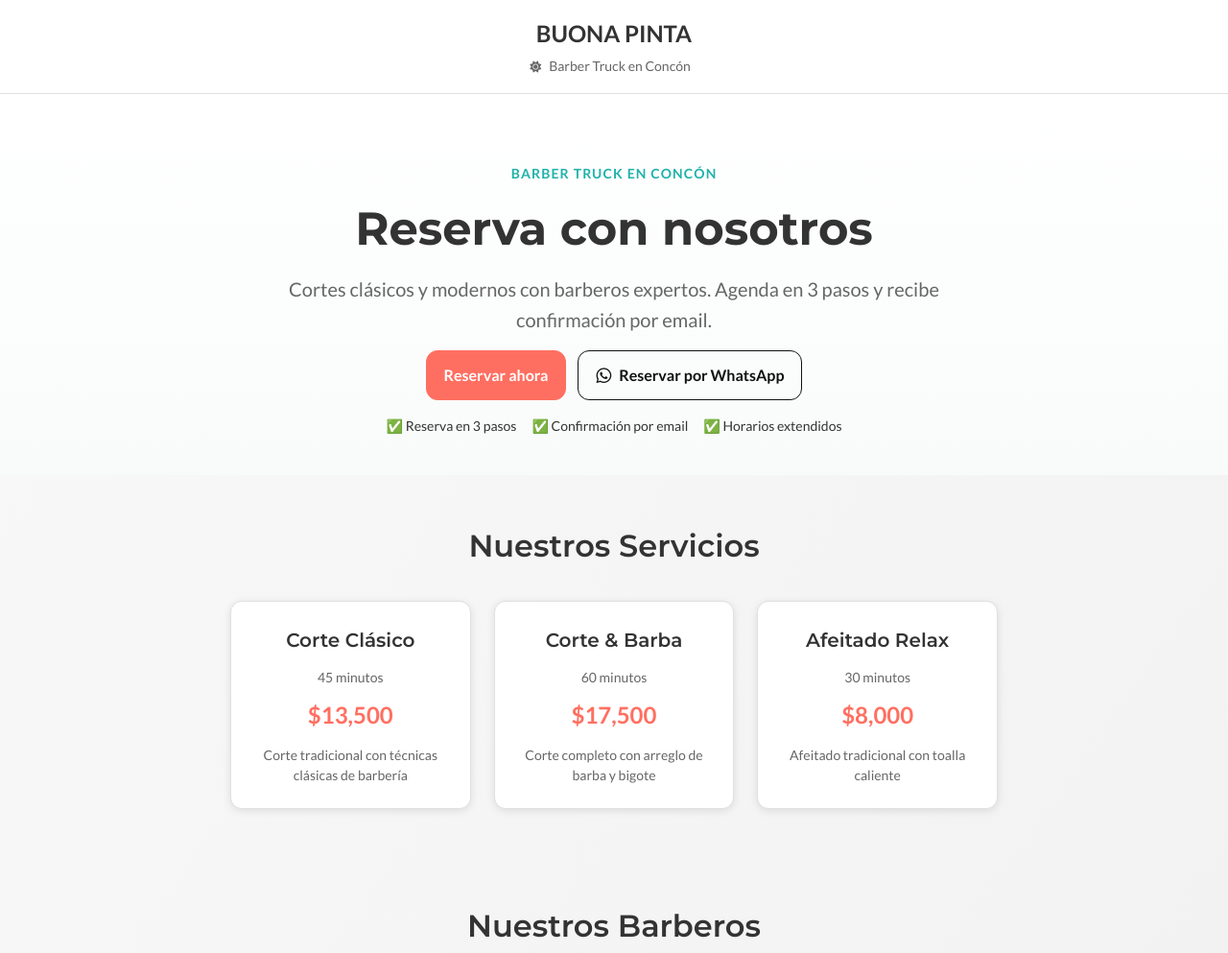
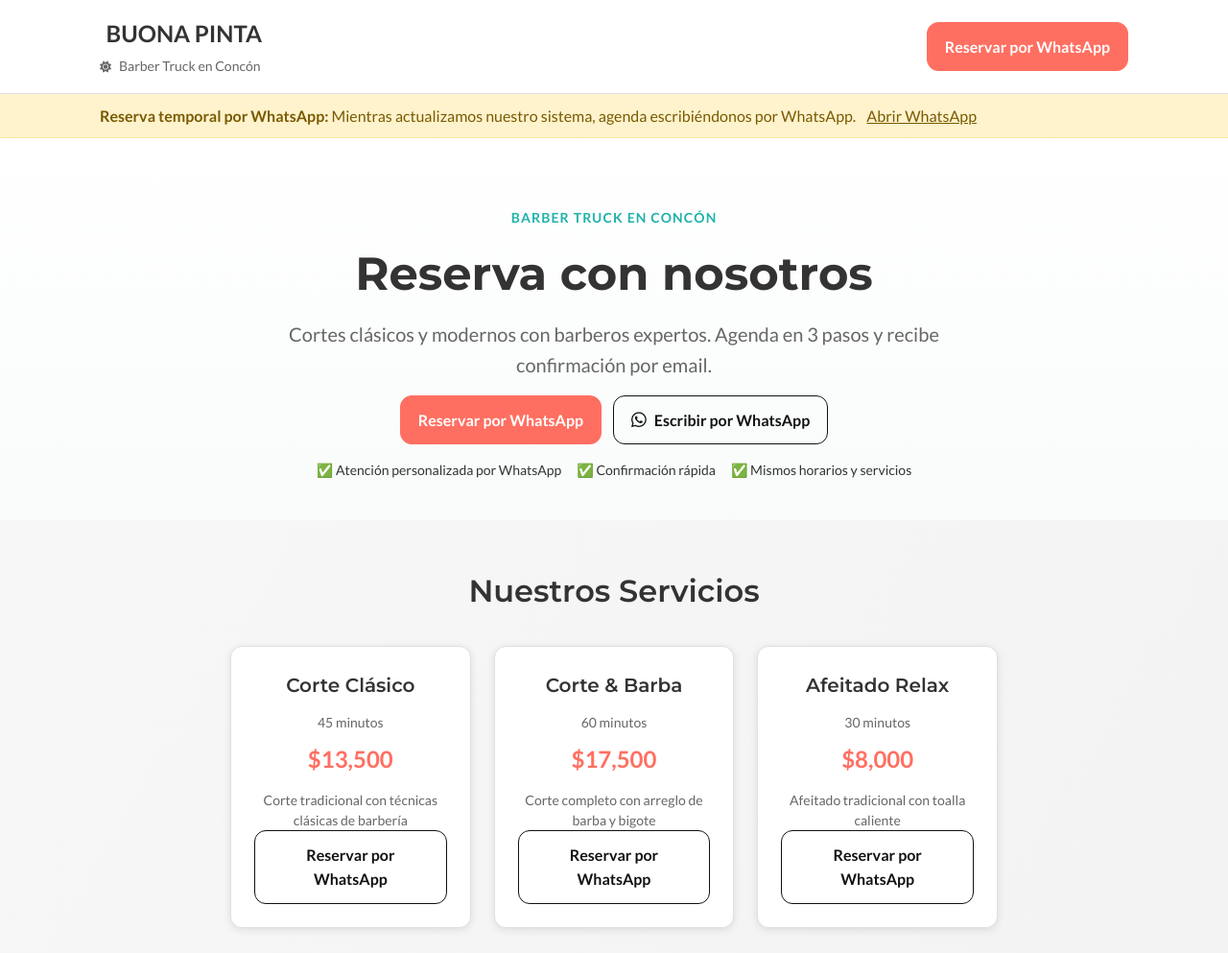
Before and after one commit to tomasgomez/buonapinta-landing, a website: page index.html in a window 1280 px wide. Shown: the top 993 px of the page at 96% size. Drawn offline with Linux system fonts and the light colour scheme; some icons are missing.

Commit message:
feat: redirigir temporalmente todos los CTAs a WhatsApp
- Centralizar CTAs en config.ts con getReserveHref() y modo WhatsApp
- Actualizar Hero, Header, Services y Barbers para usar WhatsApp
- Agregar banner informativo de reserva temporal por WhatsApp
- Cambiar todos los botones 'Reservar' a 'Reservar por WhatsApp'
- Mantener enlaces existentes a Instagram, teléfono y dirección
- Agregar estilos CSS para notice banner y header-row layout

Mientras se afina el sistema de reservas, todos los CTAs redirigen a WhatsApp con mensaje prellenado ✅

```diff
--- a/index.html
+++ b/index.html
@@ -44,7 +44,8 @@
     <main>
 
     <header class="header">
-      <div class="container">
+      <div class="container header-row">
+        <div>
           <h1>BUONA PINTA</h1>
           <p class="tagline">
             <i class="fas fa-sun icon"></i>
@@ -52,7 +53,20 @@
             <i class="fas fa-waves icon"></i>
           </p>
         </div>
+        <a href="https://wa.me/56956591265?text=%C2%A1Hola!%20Quiero%20reservar%20una%20hora%20en%20Buona%20Pinta.%20%C2%BFMe%20ayudas%3F" target="_blank" rel="noopener noreferrer" class="btn btn-primary sm-hidden">
+          Reservar por WhatsApp
+        </a>
+      </div>
     </header>
+
+
+    <div class="notice">
+      <div class="container">
+        <strong>Reserva temporal por WhatsApp:</strong>
+        Mientras actualizamos nuestro sistema, agenda escribiéndonos por WhatsApp.
+        <a href="https://wa.me/56956591265?text=%C2%A1Hola!%20Quiero%20reservar%20una%20hora%20en%20Buona%20Pinta.%20%C2%BFMe%20ayudas%3F" target="_blank" rel="noopener noreferrer" class="link">Abrir WhatsApp</a>
+      </div>
+    </div>
 
 
     <section class="hero">
@@ -61,19 +75,21 @@
         <h1>Reserva con nosotros</h1>
         <p class="sub">Cortes clásicos y modernos con barberos expertos. Agenda en 3 pasos y recibe confirmación por email.</p>
         <div class="cta-row">
-          <a href="https://reserva.buonapinta.cl/book" class="btn btn-primary">Reservar ahora</a>
+          <a href="https://wa.me/56956591265?text=%C2%A1Hola!%20Quiero%20reservar%20una%20hora%20en%20Buona%20Pinta.%20%C2%BFMe%20ayudas%3F" target="_blank" rel="noopener noreferrer" class="btn btn-primary">Reservar por WhatsApp</a>
           <a
-            href="https://wa.me/+56956591265?text=Hola%20quiero%20reservar%20una%20hora%20en%20BUONA%20PINTA"
+            href="https://wa.me/56956591265"
+            target="_blank"
+            rel="noopener noreferrer"
             class="btn"
-            aria-label="Reservar por WhatsApp"
+            aria-label="Escribir por WhatsApp"
           >
-            <i class="fab fa-whatsapp"></i> Reservar por WhatsApp
+            <i class="fab fa-whatsapp"></i> Escribir por WhatsApp
           </a>
         </div>
         <ul class="benefits">
-          <li>✅ Reserva en 3 pasos</li>
-          <li>✅ Confirmación por email</li>
-          <li>✅ Horarios extendidos</li>
+          <li>✅ Atención personalizada por WhatsApp</li>
+          <li>✅ Confirmación rápida</li>
+          <li>✅ Mismos horarios y servicios</li>
         </ul>
       </div>
     </section>
@@ -89,6 +105,7 @@
       <p class="service-duration">45 minutos</p>
       <p class="service-price">$13,500</p>
       <p class="service-description">Corte tradicional con técnicas clásicas de barbería</p>
+      <a href="https://wa.me/56956591265?text=%C2%A1Hola!%20Quiero%20reservar%20una%20hora%20en%20Buona%20Pinta.%20%C2%BFMe%20ayudas%3F" target="_blank" rel="noopener noreferrer" class="btn btn-outline">Reservar por WhatsApp</a>
     </div>
 
     <div class="service-card">
@@ -96,6 +113,7 @@
       <p class="service-duration">60 minutos</p>
       <p class="service-price">$17,500</p>
       <p class="service-description">Corte completo con arreglo de barba y bigote</p>
+      <a href="https://wa.me/56956591265?text=%C2%A1Hola!%20Quiero%20reservar%20una%20hora%20en%20Buona%20Pinta.%20%C2%BFMe%20ayudas%3F" target="_blank" rel="noopener noreferrer" class="btn btn-outline">Reservar por WhatsApp</a>
     </div>
 
     <div class="service-card">
@@ -103,6 +121,7 @@
       <p class="service-duration">30 minutos</p>
       <p class="service-price">$8,000</p>
       <p class="service-description">Afeitado tradicional con toalla caliente</p>
+      <a href="https://wa.me/56956591265?text=%C2%A1Hola!%20Quiero%20reservar%20una%20hora%20en%20Buona%20Pinta.%20%C2%BFMe%20ayudas%3F" target="_blank" rel="noopener noreferrer" class="btn btn-outline">Reservar por WhatsApp</a>
     </div>
 
         </div>
@@ -119,18 +138,21 @@
       <h3>Arsen</h3>
       <p class="barber-specialty">Cortes Clásicos</p>
       <p class="barber-experience">5+ años</p>
+      <a href="https://wa.me/56956591265?text=%C2%A1Hola!%20Quiero%20reservar%20una%20hora%20en%20Buona%20Pinta.%20%C2%BFMe%20ayudas%3F" target="_blank" rel="noopener noreferrer" class="btn btn-outline">Reservar por WhatsApp</a>
     </div>
 
     <div class="barber-card">
       <h3>Camilo</h3>
       <p class="barber-specialty">Estilos Modernos</p>
       <p class="barber-experience">3+ años</p>
+      <a href="https://wa.me/56956591265?text=%C2%A1Hola!%20Quiero%20reservar%20una%20hora%20en%20Buona%20Pinta.%20%C2%BFMe%20ayudas%3F" target="_blank" rel="noopener noreferrer" class="btn btn-outline">Reservar por WhatsApp</a>
     </div>
 
     <div class="barber-card">
       <h3>Cualquiera</h3>
       <p class="barber-specialty">Barba y Bigote</p>
       <p class="barber-experience">4+ años</p>
+      <a href="https://wa.me/56956591265?text=%C2%A1Hola!%20Quiero%20reservar%20una%20hora%20en%20Buona%20Pinta.%20%C2%BFMe%20ayudas%3F" target="_blank" rel="noopener noreferrer" class="btn btn-outline">Reservar por WhatsApp</a>
     </div>
 
         </div>
--- a/src/components/Barbers.ts
+++ b/src/components/Barbers.ts
@@ -1,4 +1,4 @@
-import { BARBERS } from '../utils/config';
+import { BARBERS, getReserveHref } from '../utils/config';
 
 export function createBarbersHTML(): string {
   const barbersList = BARBERS.map(barber => `
@@ -6,6 +6,7 @@
       <h3>${barber.name}</h3>
       <p class="barber-specialty">${barber.specialty}</p>
       <p class="barber-experience">${barber.experience}</p>
+      <a href="${getReserveHref()}" target="_blank" rel="noopener noreferrer" class="btn btn-outline">Reservar por WhatsApp</a>
     </div>
   `).join('');
 
--- a/src/components/Services.ts
+++ b/src/components/Services.ts
@@ -1,4 +1,4 @@
-import { SERVICES } from '../utils/config';
+import { SERVICES, getReserveHref } from '../utils/config';
 
 export function createServicesHTML(): string {
   const servicesList = SERVICES.map(service => `
@@ -7,6 +7,7 @@
       <p class="service-duration">${service.duration} minutos</p>
       <p class="service-price">$${service.price.toLocaleString()}</p>
       <p class="service-description">${service.description}</p>
+      <a href="${getReserveHref()}" target="_blank" rel="noopener noreferrer" class="btn btn-outline">Reservar por WhatsApp</a>
     </div>
   `).join('');
 
--- a/src/utils/htmlGenerator.ts
+++ b/src/utils/htmlGenerator.ts
@@ -1,4 +1,5 @@
 import { createHeaderHTML } from '../components/Header';
+import { createNoticeHTML } from '../components/Notice';
 import { createHeroHTML } from '../components/Hero';
 import { createServicesHTML } from '../components/Services';
 import { createBarbersHTML } from '../components/Barbers';
@@ -82,6 +83,7 @@
 <body>
     <main>
         ${createHeaderHTML()}
+        ${createNoticeHTML()}
         ${createHeroHTML()}
         ${createServicesHTML()}
         ${createBarbersHTML()}
--- a/styles/main.css
+++ b/styles/main.css
@@ -434,6 +434,41 @@
     font-size: 18px;
 }
 
+/* Notice banner */
+.notice {
+    background: #fff3cd;
+    color: #7a5a00;
+    padding: 10px 0;
+    border-bottom: 1px solid #ffe8a1;
+}
+
+.notice .link {
+    margin-left: 8px;
+    text-decoration: underline;
+    color: #7a5a00;
+}
+
+.notice .link:hover {
+    color: #5a4200;
+}
+
+/* Header row layout */
+.header-row {
+    display: flex;
+    align-items: center;
+    justify-content: space-between;
+}
+
+.sm-hidden {
+    display: none;
+}
+
+@media (min-width: 768px) {
+    .sm-hidden {
+        display: inline-flex;
+    }
+}
+
 /* Print styles */
 @media print {
     .btn {
```
Also changed, not shown: src/components/Header.ts (+7 -2 lines), src/components/Hero.ts (+10 -8 lines), src/components/Notice.ts (added, +13 -0 lines), src/utils/config.ts (+25 -0 lines). Lines whose indentation alone changed are shown as unchanged.
